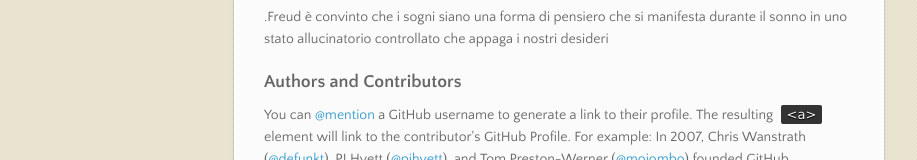
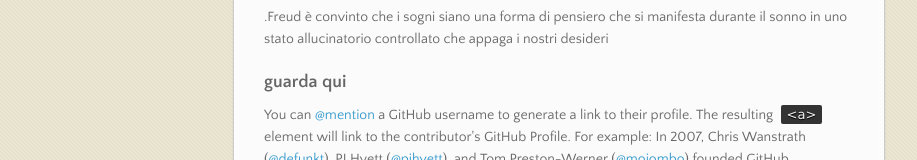
Before and after one commit to Rosanna-Perria/simulazione6, a plain HTML site: page index.html in a window 1280 px wide. Shown: the part 1033-1193 px from the top of the page, without its empty margins (82-999 px from the left). Drawn offline with nearby package versions, Linux system fonts and the light colour scheme.

Commit message:
Update index.html

```diff
--- a/index.html
+++ b/index.html
@@ -72,7 +72,7 @@
 <p>.Freud è convinto che i sogni siano una forma di pensiero che si manifesta durante il sonno in uno stato allucinatorio controllato che appaga i nostri desideri</p>
 
 <h3>
-<a name="authors-and-contributors" class="anchor" href="#authors-and-contributors"><span class="octicon octicon-link"></span></a>Authors and Contributors</h3>
+<a name="authors-and-contributors" class="anchor" href="#authors-and-contributors"><span class="octicon octicon-link"></span></a>guarda qui</h3>
 
 <p>You can <a href="https://github.com/blog/821" class="user-mention">@mention</a> a GitHub username to generate a link to their profile. The resulting <code>&lt;a&gt;</code> element will link to the contributor's GitHub Profile. For example: In 2007, Chris Wanstrath (<a href="https://github.com/defunkt" class="user-mention">@defunkt</a>), PJ Hyett (<a href="https://github.com/pjhyett" class="user-mention">@pjhyett</a>), and Tom Preston-Werner (<a href="https://github.com/mojombo" class="user-mention">@mojombo</a>) founded GitHub.</p>
 
```
